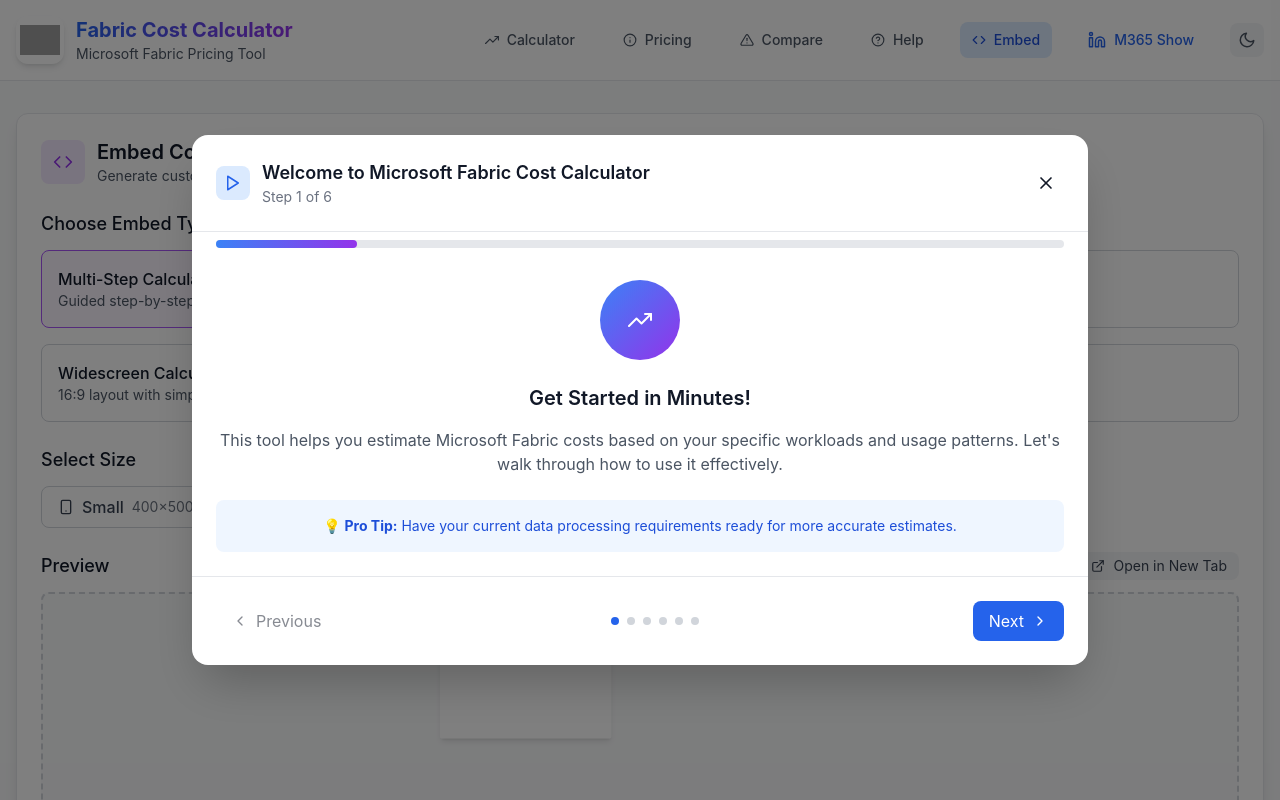
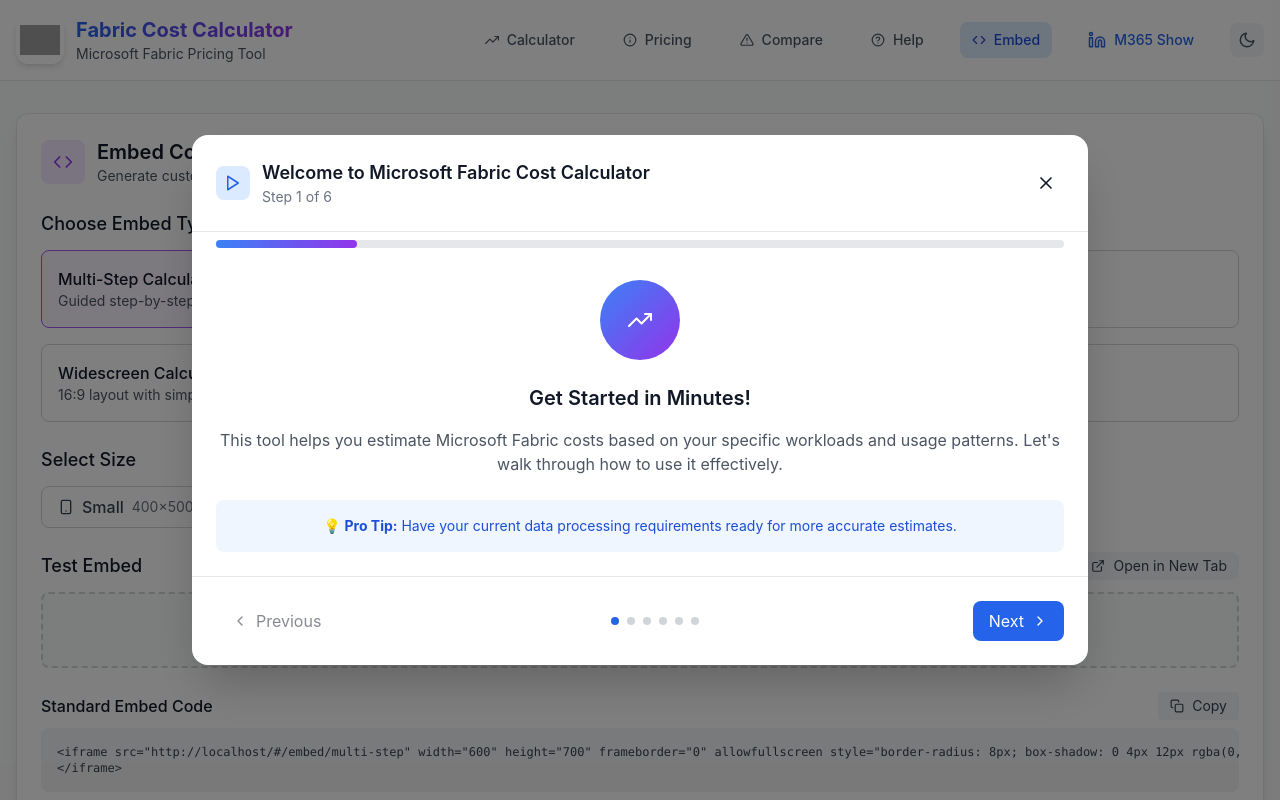
Before and after one commit to m365show/Microsoft-Fabric-Cost-Calculator-8996, a React (Vite) app: page /#/embed-generator in a window 1280 px wide. Shown: the top 800 px of the page. Built offline with nearby package versions, Linux system fonts and the light colour scheme; grey boxes are pictures that could not be loaded.

Commit message:
Added files via Greta

```diff
--- a/src/components/EmbedCodeGenerator.jsx
+++ b/src/components/EmbedCodeGenerator.jsx
@@ -60,23 +60,14 @@
   const embedUrl = `${baseUrl}${currentConfig.path}`;
 
   const generateEmbedCode = () => {
-    return `<iframe
-  src="${embedUrl}"
-  width="${currentSize.width}"
-  height="${currentSize.height}"
-  frameborder="0"
-  allowfullscreen
-  style="border-radius: 8px; box-shadow: 0 4px 12px rgba(0,0,0,0.1); max-width: 100%;">
+    return `<iframe src="${embedUrl}" width="${currentSize.width}" height="${currentSize.height}" frameborder="0" allowfullscreen style="border-radius: 8px; box-shadow: 0 4px 12px rgba(0,0,0,0.1); max-width: 100%;">
 </iframe>`;
   };
 
   const generateResponsiveCode = () => {
     const aspectRatio = (currentSize.height / currentSize.width * 100).toFixed(2);
     return `<div style="position: relative; width: 100%; height: 0; padding-bottom: ${aspectRatio}%; overflow: hidden;">
-  <iframe
-    src="${embedUrl}"
-    style="position: absolute; top: 0; left: 0; width: 100%; height: 100%; border: none; border-radius: 8px; box-shadow: 0 4px 12px rgba(0,0,0,0.1);"
-    allowfullscreen>
+  <iframe src="${embedUrl}" style="position: absolute; top: 0; left: 0; width: 100%; height: 100%; border: none; border-radius: 8px; box-shadow: 0 4px 12px rgba(0,0,0,0.1);" allowfullscreen>
   </iframe>
 </div>`;
   };
@@ -108,9 +99,7 @@
       }`}
     >
       <div className="flex items-center space-x-3 mb-6">
-        <div className={`p-3 rounded-lg ${
-          darkMode ? 'bg-purple-900/30' : 'bg-purple-100'
-        }`}>
+        <div className={`p-3 rounded-lg ${darkMode ? 'bg-purple-900/30' : 'bg-purple-100'}`}>
           <SafeIcon icon={FiCode} className="text-purple-600 text-xl" />
         </div>
         <div>
@@ -180,10 +169,10 @@
         </div>
       </div>
 
-      {/* Preview */}
+      {/* Test Link */}
       <div className="mb-6">
         <div className="flex items-center justify-between mb-3">
-          <h3 className="text-lg font-medium">Preview</h3>
+          <h3 className="text-lg font-medium">Test Embed</h3>
           <a
             href={embedUrl}
             target="_blank"
@@ -198,24 +187,14 @@
             <span>Open in New Tab</span>
           </a>
         </div>
+
         <div className={`p-4 rounded-lg border-2 border-dashed ${
           darkMode ? 'border-gray-600 bg-gray-900/50' : 'border-gray-300 bg-gray-50'
         }`}>
-          <div className="mx-auto bg-white rounded shadow-lg" style={{
-            width: Math.min(currentSize.width, 400),
-            height: Math.min(currentSize.height, 300),
-            transform: `scale(${Math.min(400 / currentSize.width, 300 / currentSize.height, 1)})`,
-            transformOrigin: 'top left'
-          }}>
-            <iframe
-              src={embedUrl}
-              width="100%"
-              height="100%"
-              frameBorder="0"
-              style={{ borderRadius: '4px' }}
-              title="Calculator Preview"
-            />
-          </div>
+          <p className="text-sm text-center text-gray-500">
+            Click "Open in New Tab" above to test the embed URL: <br/>
+            <code className="text-xs">{embedUrl}</code>
+          </p>
         </div>
       </div>
 
@@ -288,6 +267,7 @@
           <li>• Compact format is perfect for sidebars and widgets</li>
           <li>• All embeds include dark mode support</li>
           <li>• Users can interact fully with embedded calculators</li>
+          <li>• URLs include hash (#) for proper routing</li>
         </ul>
       </div>
     </motion.div>
```
Also changed, not shown: 1 other file (tests, documents, lock files or other folders).
